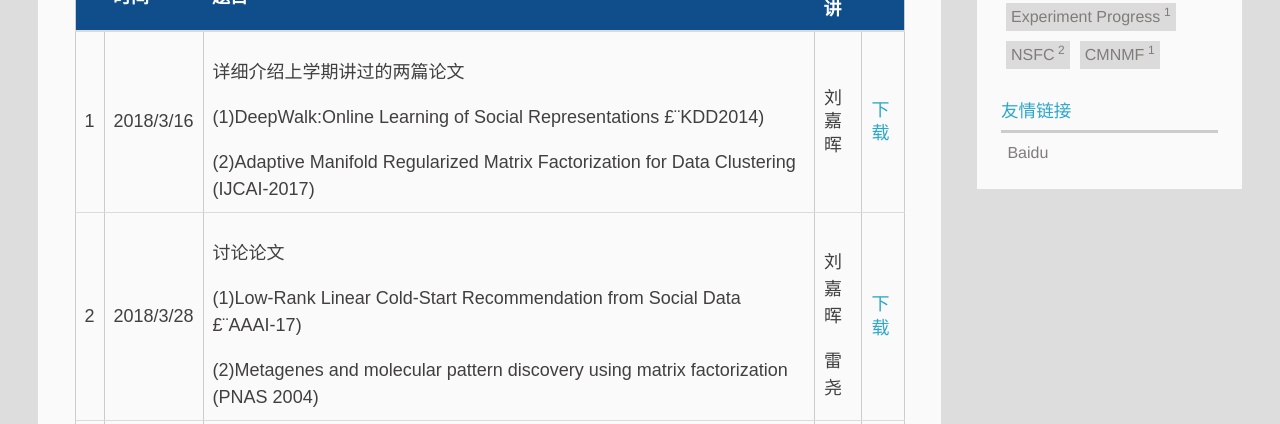
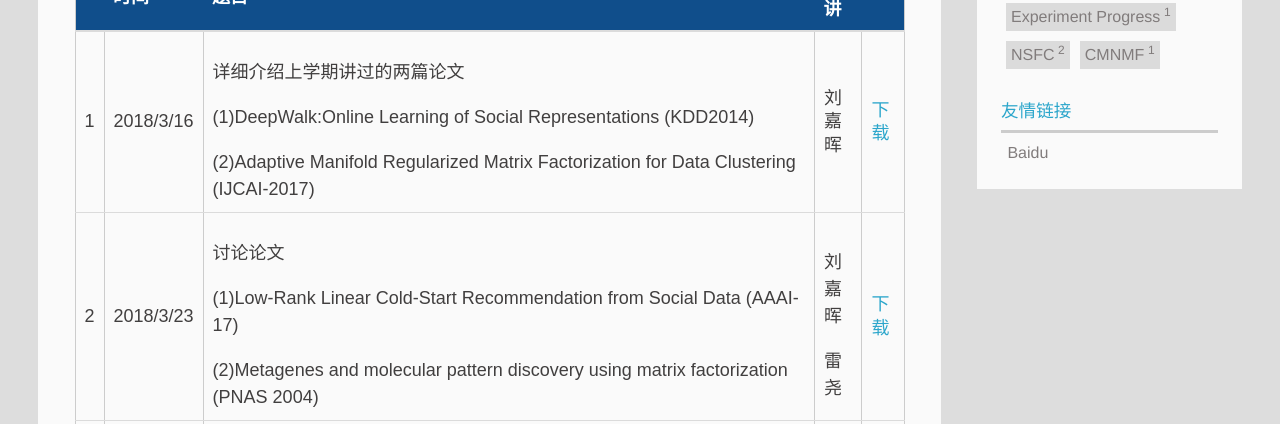
Before and after one commit to nkiip/nkiip.github.com, a Jekyll site: the page built from _posts/2018-3-28-Group Meeting & Paper Discussion_2017_2.md, in a window 1280 px wide. Shown: the part 511-935 px from the top of the page. Built offline with Jekyll 4.4.1, drawn with Linux system fonts in a browser that asks for light colours.

Commit message:
*Update 2017 2nd Term Group Meeting & Paper Discussion by JunhaoYuan*

```diff
--- a/_posts/2018-3-28-Group Meeting & Paper Discussion_2017_2.md
+++ b/_posts/2018-3-28-Group Meeting & Paper Discussion_2017_2.md
@@ -35,12 +35,12 @@ tags:
 <thead><tr class="tableizer-firstrow"><th></th><th>时间</th><th>题目</th><th>主讲</th><th>&nbsp;</th></tr></thead><tbody>
  <tr><td>1</td><td>2018/3/16</td><td>
 	<p>详细介绍上学期讲过的两篇论文</p>
-	<p>(1)DeepWalk:Online Learning of Social Representations £¨KDD2014)</p>
+	<p>(1)DeepWalk:Online Learning of Social Representations (KDD2014)</p>
 	<p>(2)Adaptive Manifold Regularized Matrix Factorization for Data Clustering (IJCAI-2017)</p>
 </td><td>刘嘉晖</td><td><a href="https://raw.githubusercontent.com/nkiip/nkiip.github.com/master/raw/meetings/2018-03-16.zip">下载</a></td></tr>
- <tr><td>2</td><td>2018/3/28</td><td>
+ <tr><td>2</td><td>2018/3/23</td><td>
 	<p>讨论论文</p>
-	<p>(1)Low-Rank Linear Cold-Start Recommendation from Social Data £¨AAAI-17)</p>
+	<p>(1)Low-Rank Linear Cold-Start Recommendation from Social Data (AAAI-17)</p>
 	<p>(2)Metagenes and molecular pattern discovery using matrix factorization (PNAS 2004)</p>
 </td><td><p>刘嘉晖</p><p>雷尧</p></td><td><a href="https://raw.githubusercontent.com/nkiip/nkiip.github.com/master/raw/meetings/2018-03-23.zip">下载</a></td></tr>
 <tr><td>3</td><td>2018/3/30</td><td>
```
